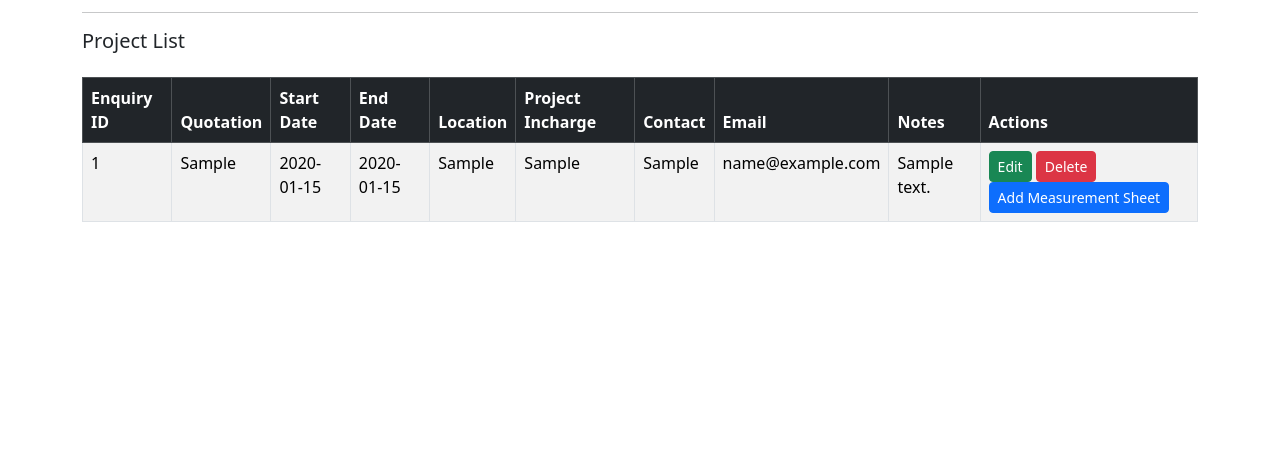
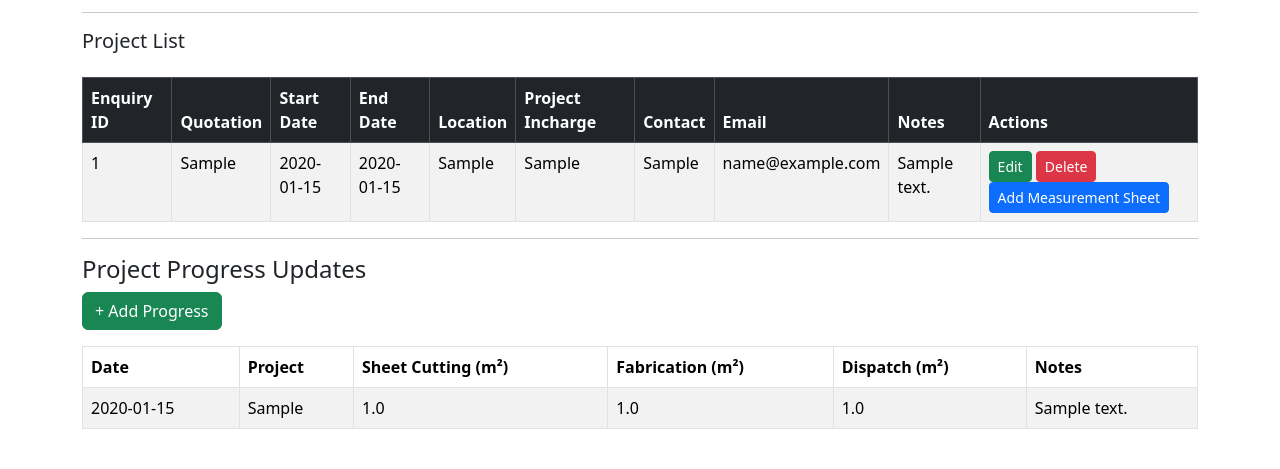
Before and after one commit to dudetech-web/Vanesengineering.com, a Flask app: page /progress_table in a window 1280 px wide. Shown: the part 473-942 px from the top of the page. Before the commit the page ends 695 px from the top, so only its background shows below. Run offline with Flask 3, Linux system fonts and the light colour scheme; tables that the repository leaves empty hold one stand-in row (values such as "Sample post"); parts of the project's set-up code (start-up, migrations or seed data) failed here and were passed over.

Commit message:
Update new_project.html

```diff
--- a/templates/new_project.html
+++ b/templates/new_project.html
@@ -122,6 +122,87 @@
         {% endfor %}
     </tbody>
         </table>
+        <hr>
+<h4>Project Progress Updates</h4>
+
+<!-- Add Progress Button -->
+<button class="btn btn-success mb-3" data-bs-toggle="modal" data-bs-target="#progressModal">+ Add Progress</button>
+
+<!-- Progress Table -->
+<table class="table table-striped table-bordered">
+    <thead>
+        <tr>
+            <th>Date</th>
+            <th>Project</th>
+            <th>Sheet Cutting (m²)</th>
+            <th>Fabrication (m²)</th>
+            <th>Dispatch (m²)</th>
+            <th>Notes</th>
+        </tr>
+    </thead>
+    <tbody>
+        {% for entry in progress_data %}
+        <tr>
+            <td>{{ entry.date }}</td>
+            <td>{{ entry.project.location }}</td>
+            <td>{{ entry.sheet_cutting }}</td>
+            <td>{{ entry.fabrication }}</td>
+            <td>{{ entry.dispatch }}</td>
+            <td>{{ entry.notes }}</td>
+        </tr>
+        {% endfor %}
+    </tbody>
+</table>
+
+<!-- Modal for Adding Progress -->
+<div class="modal fade" id="progressModal" tabindex="-1" aria-labelledby="progressModalLabel" aria-hidden="true">
+  <div class="modal-dialog">
+    <form method="POST" action="/add_progress">
+      <div class="modal-content">
+        <div class="modal-header">
+          <h5 class="modal-title">Add Daily Progress</h5>
+          <button type="button" class="btn-close" data-bs-dismiss="modal"></button>
+        </div>
+        <div class="modal-body">
+          <div class="mb-2">
+            <label class="form-label">Project</label>
+            <select name="project_id" class="form-control" required>
+              {% for project in projects %}
+                <option value="{{ project.id }}">{{ project.location }}</option>
+              {% endfor %}
+            </select>
+          </div>
+          <div class="mb-2">
+            <label class="form-label">Date</label>
+            <input type="date" name="date" class="form-control" required>
+          </div>
+          <div class="mb-2">
+            <label class="form-label">Sheet Cutting (m²)</label>
+            <input type="number" name="sheet_cutting" step="0.01" class="form-control">
+          </div>
+          <div class="mb-2">
+            <label class="form-label">Fabrication (m²)</label>
+            <input type="number" name="fabrication" step="0.01" class="form-control">
+          </div>
+          <div class="mb-2">
+            <label class="form-label">Dispatch (m²)</label>
+            <input type="number" name="dispatch" step="0.01" class="form-control">
+          </div>
+          <div class="mb-2">
+            <label class="form-label">Notes</label>
+            <textarea name="notes" class="form-control"></textarea>
+          </div>
+        </div>
+        <div class="modal-footer">
+          <button class="btn btn-primary" type="submit">Save</button>
+          <button type="button" class="btn btn-secondary" data-bs-dismiss="modal">Cancel</button>
+        </div>
+      </div>
+    </form>
+  </div>
+</div>
+
+
 
     </div>
 
```
